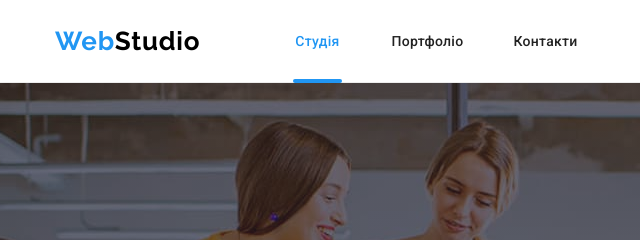
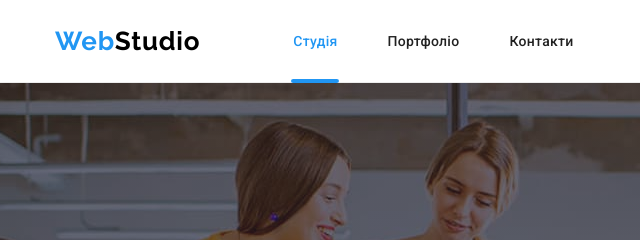
Before and after one commit to mku777/goit-markup-hw-05, a plain HTML site: page index.html in a window 1280 px wide. Shown: the top 240 px of the page, 0-640 px from the left. Drawn offline with nearby package versions, Linux system fonts and the light colour scheme.

Commit message:
Update styles.css

```diff
--- a/css/styles.css
+++ b/css/styles.css
@@ -118,8 +118,6 @@ ul {
 
 .link.current {
   position: relative;
- padding-right: 2px;
- padding-left: 2px;
   color: var(--accent-color);
 
 }
@@ -134,6 +132,7 @@ width: 100%;
 height: 4px;
 border-radius: 2px;
 background-color: var(--accent-color);
+transform: scaleX(1.09);
 }
 
 
```
